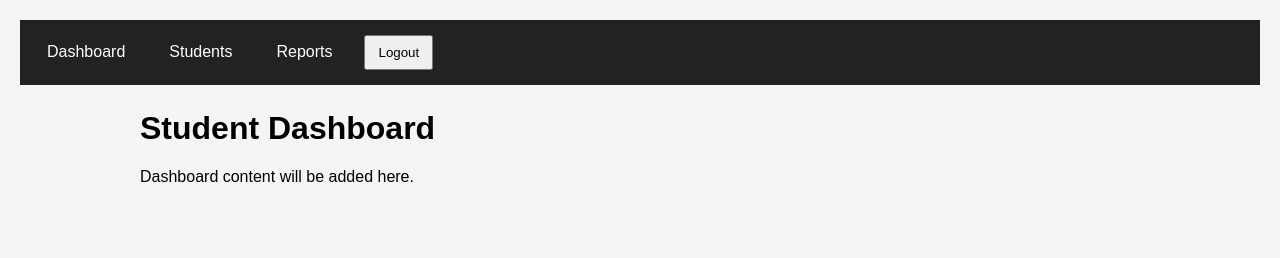
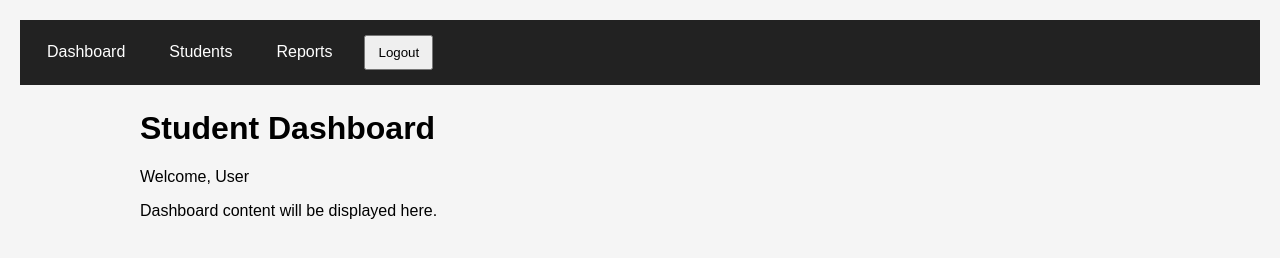
Before and after one commit to jessojoy/student-management-system, a plain HTML site: page dashboard.html in a window 1280 px wide. Drawn offline with Linux system fonts and the light colour scheme.

Commit message:
Add dashboard welcome integration

```diff
--- a/dashboard.html
+++ b/dashboard.html
@@ -12,9 +12,14 @@
 
     <main>
         <h1>Student Dashboard</h1>
-        <p>Dashboard content will be added here.</p>
+
+        <p id="welcomeMessage"></p>
+
+        <p>Dashboard content will be displayed here.</p>
     </main>
 
     <script src="js/app.js"></script>
+    <script src="js/dashboard.js"></script>
+
 </body>
 </html>
--- a/js/dashboard.js
+++ b/js/dashboard.js
@@ -0,0 +1,17 @@
+function loadDashboard() {
+    const username =
+        localStorage.getItem("loggedInUser") || "User";
+
+    const welcomeMessage =
+        document.getElementById("welcomeMessage");
+
+    if (welcomeMessage) {
+        welcomeMessage.textContent =
+            `Welcome, ${username}`;
+    }
+}
+
+document.addEventListener(
+    "DOMContentLoaded",
+    loadDashboard
+);
```
